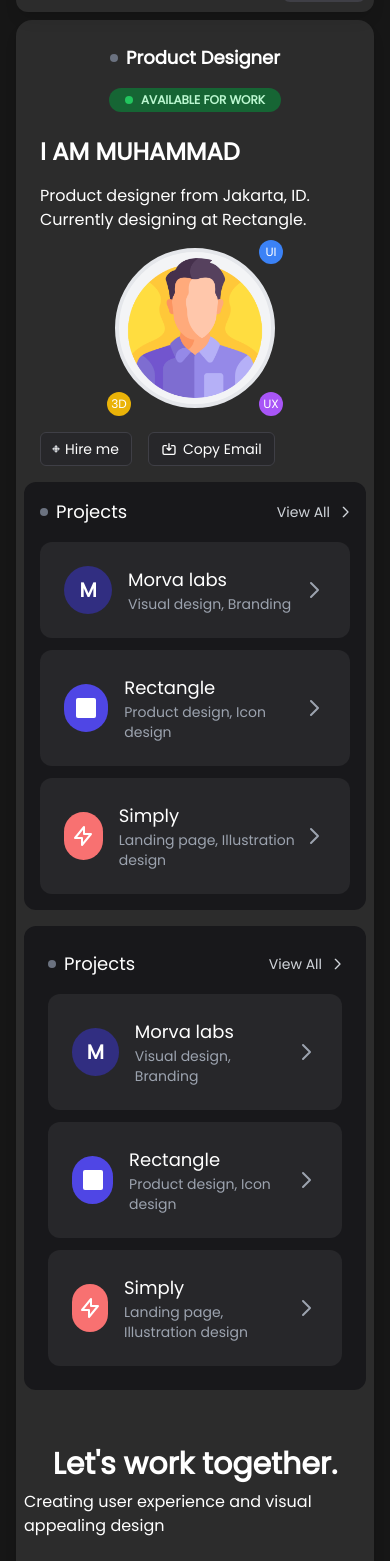
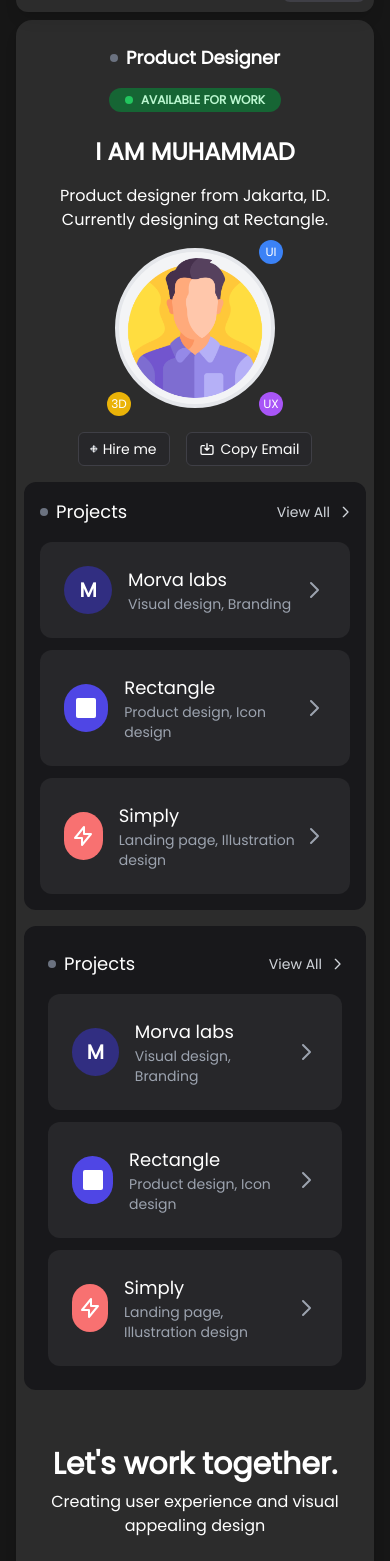
Before and after one commit to MuhammadAhmad338/MyOwnPortfolio, a Next.js app: page /home in a window 390 px wide. Shown: the part 60-1621 px from the top of the page. Built offline with nearby package versions, Linux system fonts and the light colour scheme.

Commit message:
latest commits

```diff
--- a/app/about/page.tsx
+++ b/app/about/page.tsx
@@ -69,11 +69,16 @@ const About: FC = () => {
             </div>
 
 
+            {/* Side Projects */}
+            <div>
+
+            </div>
+
 
             {/* Let's work together section */}
             <div className='mt-14 justify-center flex flex-col items-center'>
                 <h2 className="text-3xl font-bold mb-2 transition-all duration-500">Let's work together.</h2>
-                <p className="text-md mb-6">Creating user experience and visual appealing design</p>
+                <p className="text-md mb-6 text-center sm:text-center">Creating user experience and visual appealing design</p>
 
                 <div className="flex flex-row justify-center space-x-4">
                     <Link href={'/contact'}>
--- a/app/home/page.tsx
+++ b/app/home/page.tsx
@@ -49,8 +49,8 @@ const Home: FC = () => {
 
                 <div className="flex flex-col md:flex-row justify-between items-center mb-6">
                     <div className="w-full md:w-1/2 mb-4 md:mb-0">
-                        <h2 className="text-2xl font-bold mb-4">I AM MUHAMMAD</h2>
-                        <p className="text-md">
+                        <h2 className="text-2xl font-bold mb-4 text-center sm:text-center">I AM MUHAMMAD</h2>
+                        <p className="text-md text-center sm:text-center">
                             Product designer from Jakarta, ID. Currently designing at Rectangle.
                         </p>
                     </div>
@@ -73,7 +73,8 @@ const Home: FC = () => {
                         </div>
                     </div>
                 </div>
-                <div className="flex space-x-4">
+
+                <div className="flex justify-center lg:justify-start space-x-4">
                     <Link href='/contact'>
                         <button className={`${darkMode ? 'bg-zinc-800 text-white' : 'bg-white text-gray-800'} px-3 py-1.5 rounded-md flex items-center transition-colors duration-200 border ${darkMode ? 'border-zinc-700' : 'border-gray-200'} text-sm`}>
                             <div className="mr-1.5 w-1.5 h-1.5 flex items-center justify-center border border-gray-400 rounded-full">
@@ -98,6 +99,7 @@ const Home: FC = () => {
                         <span>Copy Email</span>
                     </button>
                 </div>
+
             </div>
 
             <div className={`${darkMode ? 'bg-zinc-900' : 'bg-gray-100'} p-4 mt-4 rounded-xl ${darkMode ? 'text-white' : 'text-gray-800'} transition-colors duration-200`}>
@@ -245,7 +247,7 @@ const Home: FC = () => {
             {/* Let's work together section */}
             <div className='mt-14 justify-center flex flex-col items-center'>
                 <h2 className="text-3xl font-bold mb-2">Let's work together.</h2>
-                <p className="text-md mb-6">Creating user experience and visual appealing design</p>
+                <p className="text-md mb-6 text-center sm:text-center">Creating user experience and visual appealing design</p>
 
                 <div className="flex flex-row justify-center space-x-4">
                     <Link href={'/contact'}>
--- a/app/project/page.tsx
+++ b/app/project/page.tsx
@@ -55,7 +55,6 @@ const Projects = () => {
             </div>
 
             <div className={`${darkMode ? 'bg-zinc-900' : 'bg-gray-100'} p-4 mt-4 rounded-xl ${darkMode ? 'text-white' : 'text-gray-800'} transition-colors duration-200`}>
-
 
                 {/* Morva Labs Card */}
                 <div className={`${darkMode ? 'bg-zinc-800' : 'bg-white'} rounded-xl p-6 mb-3 flex items-center justify-between w-full transition-colors duration-200`}>
@@ -151,7 +150,7 @@ const Projects = () => {
             {/* Let's work together section */}
             <div className='mt-14 justify-center flex flex-col items-center'>
                 <h2 className="text-3xl font-bold mb-2">Let's work together.</h2>
-                <p className="text-md mb-6">Creating user experience and visual appealing design</p>
+                <p className="text-md mb-6 text-center sm:text-center">Creating user experience and visual appealing design</p>
 
                 <div className="flex flex-row justify-center space-x-4">
                     <Link href={'/contact'}>
```
